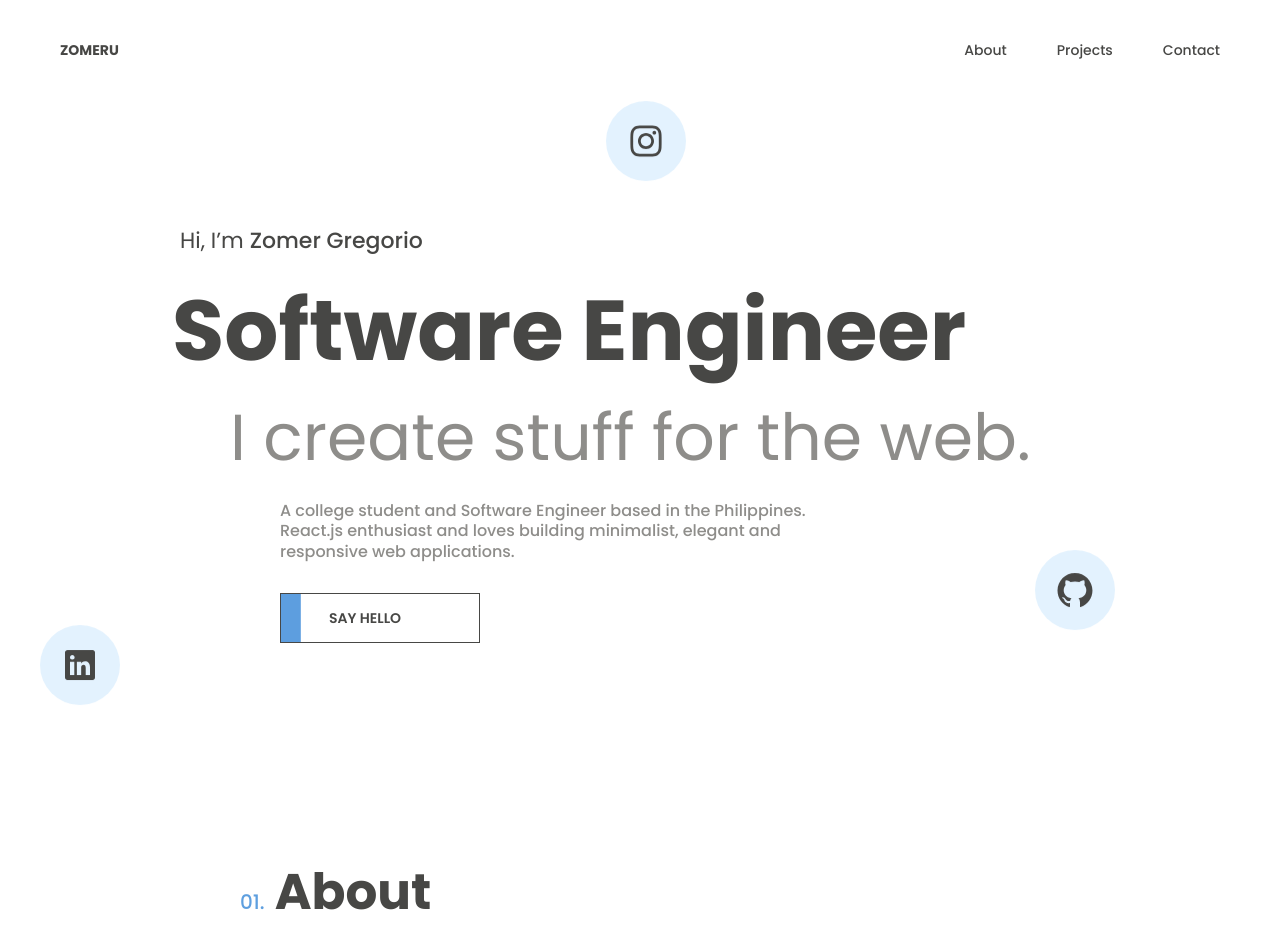
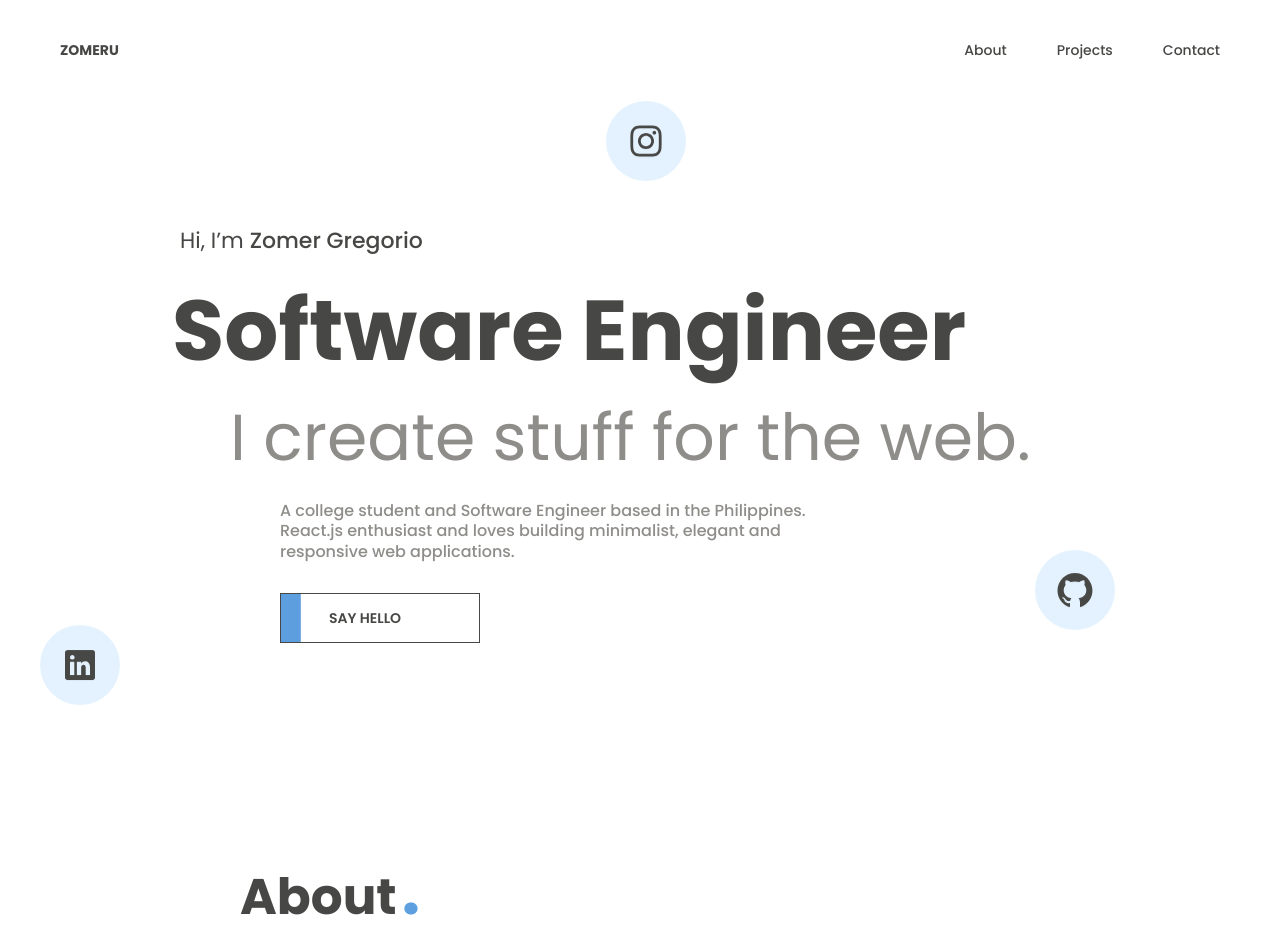
Before and after one commit to zomeru/portfolio, a Next.js app: page / in a window 1280 px wide. Shown: the top 952 px of the page. Built offline with nearby package versions, Linux system fonts and the light colour scheme.

Commit message:
Change style of section heading

```diff
--- a/src/styles/GlobalStyles.ts
+++ b/src/styles/GlobalStyles.ts
@@ -54,15 +54,15 @@ const GlobalStyles = createGlobalStyle`
   }
 
   .section-heading {
-    margin: 10px 0 40px;
+    /* margin: 10px 0 40px; */
+    margin-bottom: 40px;
     width: 100%;
     white-space: nowrap;
     color: var(--gray-dark);
     font-weight: var(--font-bold);
     font-size: var(--fz-heading);
 
-    &:before {
-      /* position: relative; */
+    /* :before {
       bottom: 4px;
       counter-increment: section;
       content: '0' counter(section) '.';
@@ -70,6 +70,16 @@ const GlobalStyles = createGlobalStyle`
       color: var(--blue-dark);
       font-size: clamp(var(--fz-md), 3vw, var(--fz-xl));
       font-weight: var(--font-medium);
+    } */
+
+    :after {
+      bottom: 4px;
+      counter-increment: section;
+      content: '.';
+      margin-left: 5px;
+      color: var(--blue-dark);
+      font-size: 65px;
+      font-weight: var(--font-bold);
     }
   }
 
```
